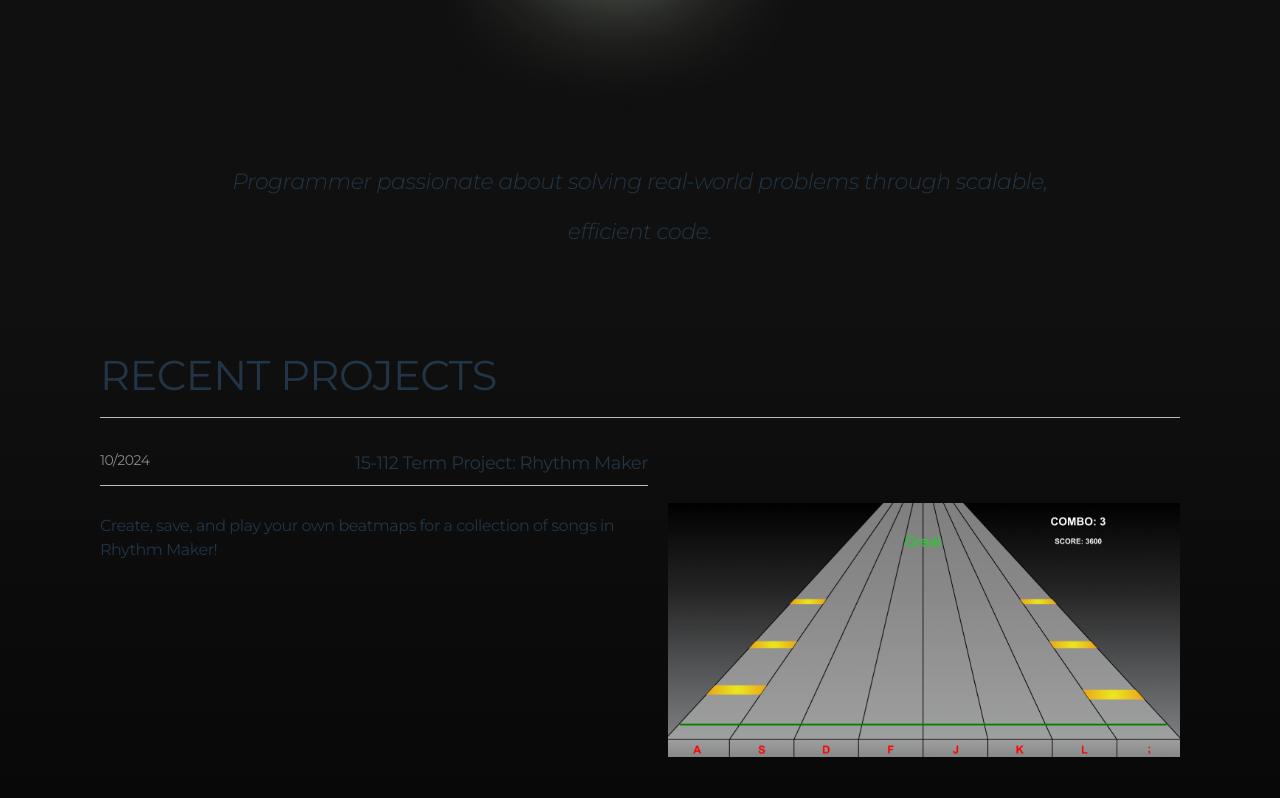
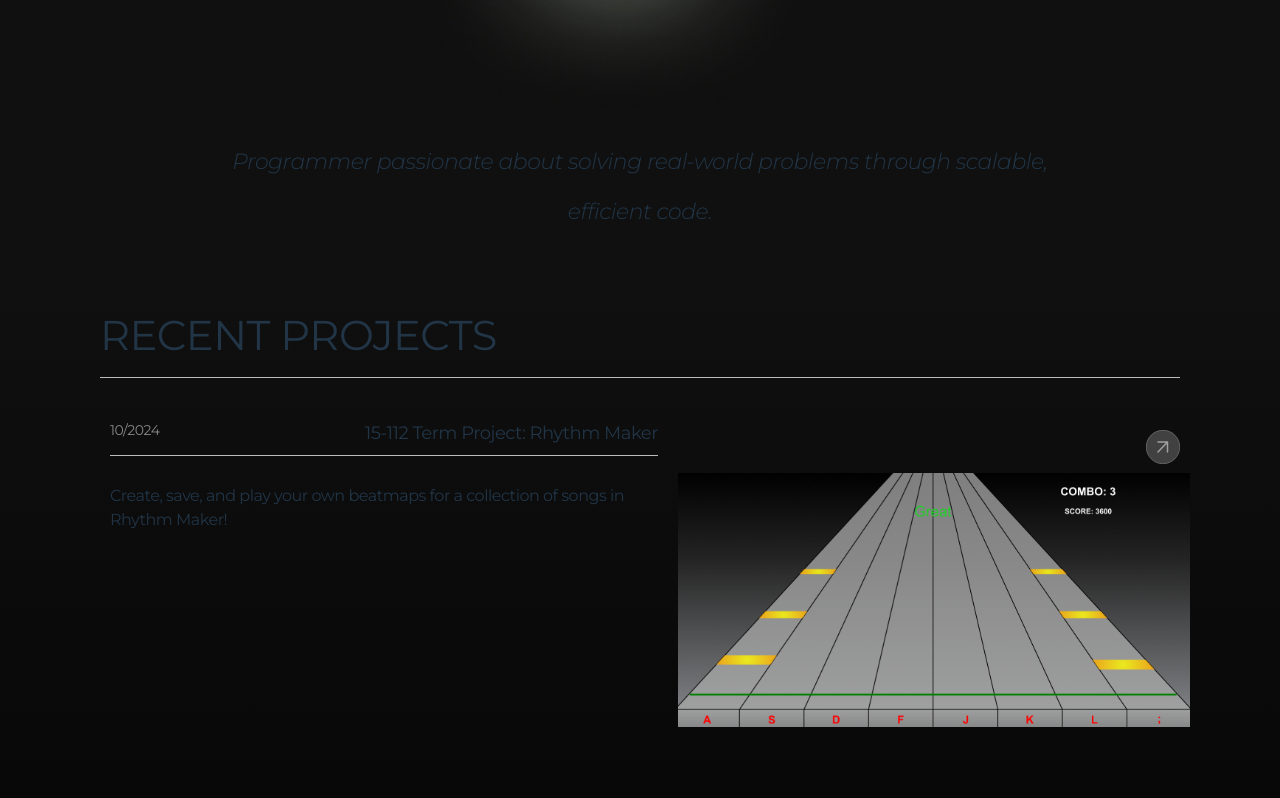
Before and after one commit to vixu8/vixu8.github.io, a React (Vite) app: page / in a window 1280 px wide. Shown: the part 542-1340 px from the top of the page. Built offline with nearby package versions, Linux system fonts and the light colour scheme.

Commit message:
Projects change color on hover

```diff
--- a/src/Home.jsx
+++ b/src/Home.jsx
@@ -2,6 +2,7 @@ import "./App.scss";
 import "./Home.scss";
 
 import React from "react";
+import { Link } from "react-router-dom";
 import GlobeMover from "./GlobeMover";
 import popoutArrow from "./assets/arrow.svg";
 // import rhythmMaker from "./assets/rhythmMakerDemo.png";
@@ -31,9 +32,9 @@ class Home extends React.Component {
               alt={project.title}
               className="image"
             />
-            {project.link && (
+            {project.url && (
               <a
-                href={project.link}
+                href={project.url}
                 target="_blank"
                 rel="noopener noreferrer"
                 className="popout-link"
@@ -73,14 +74,9 @@ class Home extends React.Component {
       })}
 
       <div className="recent-projects-footer">
-        <a
-          href="https://github.com/vixu8"
-          target="_blank"
-          rel="noopener noreferrer"
-          className="recent-projects-footer-link"
-        >
+        <Link to="/projects" className="recent-projects-footer-link">
           See all projects
-        </a>
+        </Link>
       </div>
     </div>
   );
--- a/src/Home.scss
+++ b/src/Home.scss
@@ -5,7 +5,7 @@
 
 .home-about-section {
   margin: 0;
-  padding: 20px 200px;
+  padding: 0px 200px;
   background-color: rgb(16, 16, 16);
   .medium-text {
     font-weight: 300;
@@ -30,12 +30,19 @@
 }
 
 .project-container {
+  padding: 10px;
+  border-radius: 25px;
   display: flex;
   margin-bottom: 24px;
   margin-top: 24px;
   width: 100%;
   justify-content: space-between;
   align-items: flex-start;
+  transition: background-color 0.3s ease;
+
+  &:hover {
+    background-color: #2f4556;
+  }
 
   .project-info {
     flex: 1;
```
